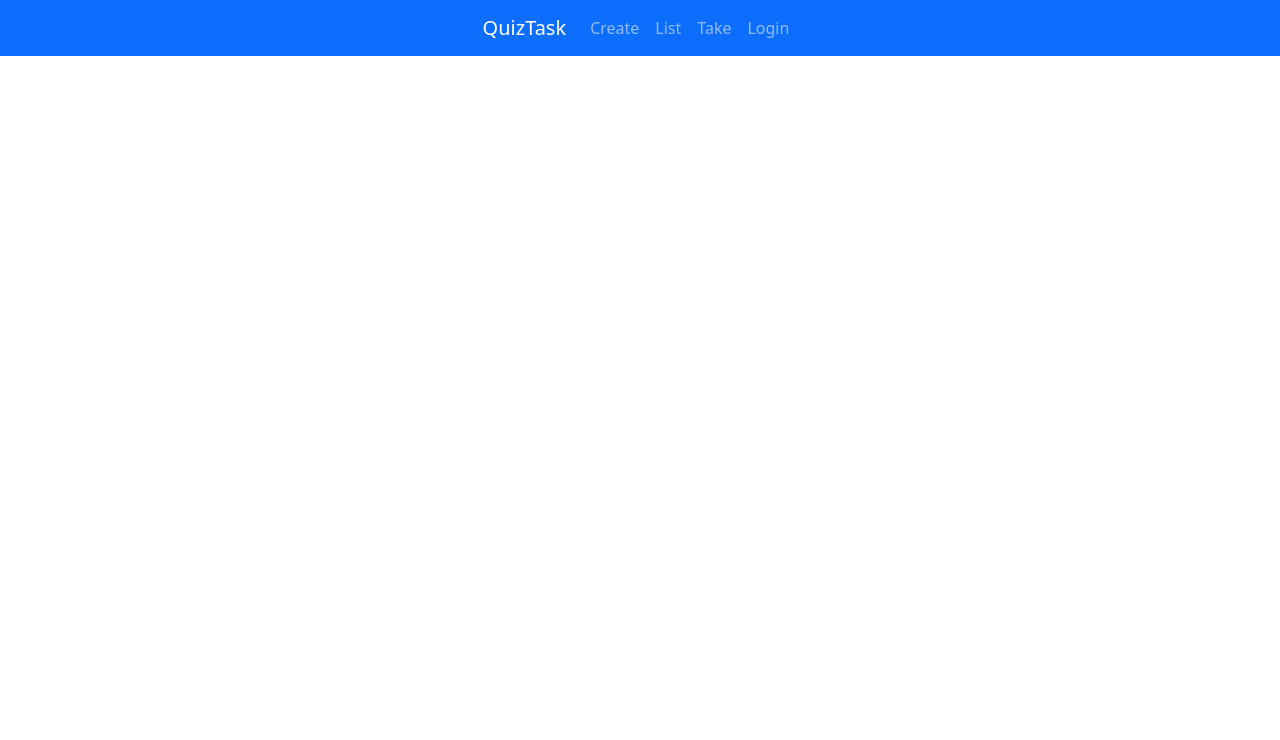
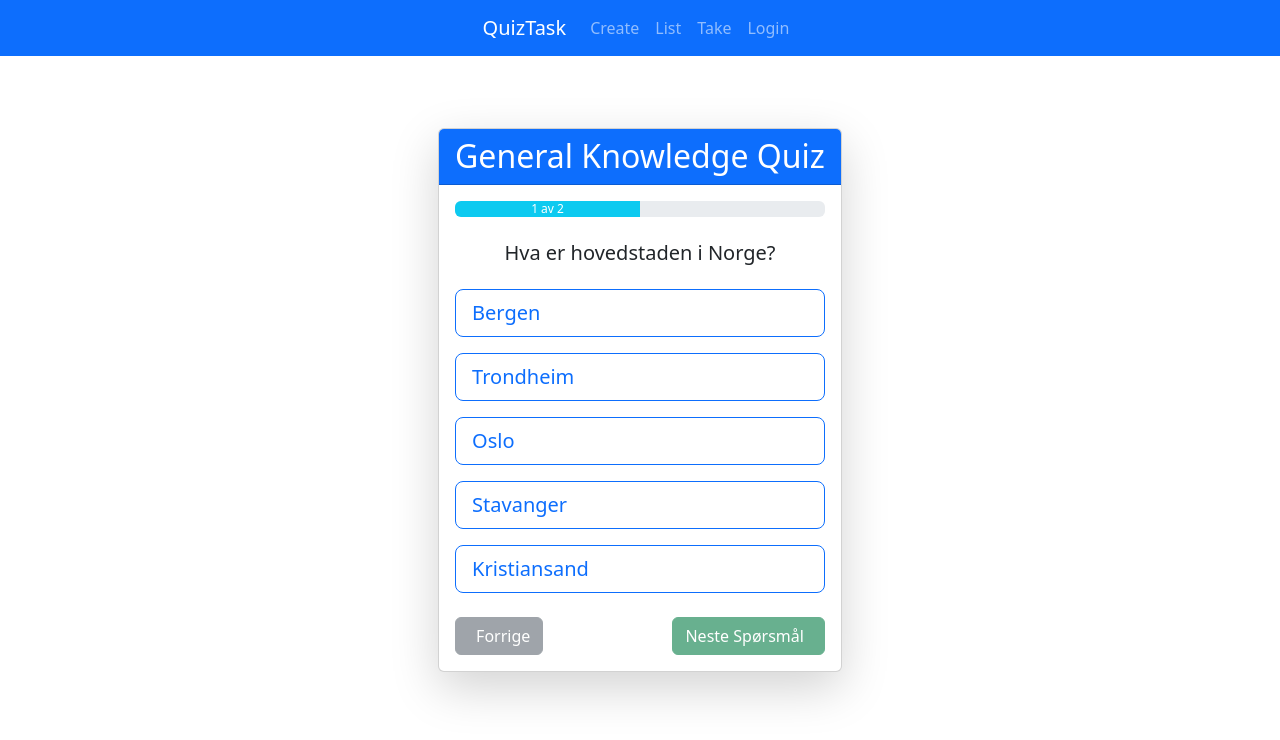
Before and after one commit to cobra4001/Quiz-nettside, a React (Vite) app in the folder QuizApp/: page /QuizTakingPage/1 in a window 1280 px wide. Shown: the top 740 px of the page. Built offline with nearby package versions, Linux system fonts and the light colour scheme; no server answers.

Commit message:
fungerende mere dynamisk front end, (hardcoded quizzer skal erstattes med API kalds til database)

```diff
--- a/QuizApp/src/App.tsx
+++ b/QuizApp/src/App.tsx
@@ -1,4 +1,4 @@
-import { BrowserRouter as Router, Routes, Route } from 'react-router-dom'
+import { BrowserRouter as Router, Routes, Route, Link } from 'react-router-dom'
 import React, {} from 'react'
 import { Container } from 'react-bootstrap'
 import NavBar from './shared/NavBar'
@@ -12,6 +12,8 @@ import './App.css'
 
 const App: React.FC = () => {
 
+
+
   return (
     <>
     <NavBar />
@@ -21,7 +23,7 @@ const App: React.FC = () => {
             <Route path="/LoginPage" element={<LoginPage />} />
             <Route path="/HomePage" element={<HomePage />} />
             <Route path="/QuizList" element={<QuizList />} />
-            <Route path="/QuizTakingPage" element={<QuizTakingPage />} />
+            <Route path="/QuizTakingPage/:quizId" element={<QuizTakingPage />}  />
             <Route path="/quizcreate" element={<QuizCreationPage />} />
             <Route path="/CreateUser" element={<UserCreationPage />} />
           </Routes>
--- a/QuizApp/src/pages/quiz/QuizData.ts
+++ b/QuizApp/src/pages/quiz/QuizData.ts
@@ -4,123 +4,73 @@ export const AllQuizzes: IQuiz[] = [
     {
         id: 1,
         title: "General Knowledge Quiz",
-        description: "Test your fundamental knowledge of the world.",
+        description: "Test din allmennkunnskap med dette settet av spørsmål.",
         questions: [
             {
-                id: 1,
-                questionText: "What is the capital of France?",
+                id: 101,
+                questionText: "Hva er hovedstaden i Norge?",
+                answerOptions: [
+                    { id: 1, text: "Bergen" },
+                    { id: 2, text: "Trondheim" },
+                    { id: 3, text: "Oslo" },
+                    { id: 4, text: "Stavanger" },
+                    { id: 5, text: "Kristiansand" }, // Det femte alternativet du la til
+                ],
+                correctOptionId: 3,
                 points: 10,
-                answerOptions: [
-                    { id: 1, text: "Berlin", isCorrect: false },
-                    { id: 2, text: "Madrid", isCorrect: false },
-                    { id: 3, text: "Paris", isCorrect: true },
-                    { id: 4, text: "Rome", isCorrect: false },
-                ],
             },
             {
-                id: 2,
-                questionText: "Which planet is known as the Red Planet?",
-                points: 15,
+                id: 102,
+                questionText: "Hvilken planet er kjent som 'Den røde planeten'?",
                 answerOptions: [
-                    { id: 1, text: "Earth", isCorrect: false },
-                    { id: 2, text: "Mars", isCorrect: true },
-                    { id: 3, text: "Jupiter", isCorrect: false },
-                    { id: 4, text: "Saturn", isCorrect: false },
+                    { id: 1, text: "Jupiter" },
+                    { id: 2, text: "Mars" },
+                    { id: 3, text: "Venus" },
+                    { id: 4, text: "Saturn" },
                 ],
-            },
-            {
-                id: 3,
-                questionText: "In which year did the Titanic sink?",
-                points: 5,
-                answerOptions: [
-                    { id: 1, text: "1910", isCorrect: false },
-                    { id: 2, text: "1912", isCorrect: true },
-                    { id: 3, text: "1914", isCorrect: false },
-                    { id: 4, text: "1916", isCorrect: false },
-                ],
+                correctOptionId: 2,
+                points: 10,
             },
         ],
     },
     {
         id: 2,
         title: "Programming Fundamentals",
-        description: "A quick test on basic concepts in software development.",
+        description: "En quiz for å teste din grunnleggende forståelse av programmering.",
         questions: [
             {
-                id: 1,
-                questionText: "What does 'OOP' stand for?",
-                points: 10,
+                id: 201,
+                questionText: "Hvilket språk brukes primært for webutvikling på klientsiden?",
                 answerOptions: [
-                    { id: 1, text: "Object-Oriented Programming", isCorrect: true },
-                    { id: 2, text: "Optimal Output Protocol", isCorrect: false },
-                    { id: 3, text: "Online Order Placement", isCorrect: false },
+                    { id: 1, text: "Python" },
+                    { id: 2, text: "Java" },
+                    { id: 3, text: "JavaScript" },
+                    { id: 4, text: "C#" },
                 ],
+                correctOptionId: 3,
+                points: 15,
             },
             {
-                id: 2,
-                questionText: "Which language runs in a web browser?",
-                points: 10,
+                id: 202,
+                questionText: "Hva står akronymet 'API' for?",
                 answerOptions: [
-                    { id: 1, text: "Python", isCorrect: false },
-                    { id: 2, text: "Java", isCorrect: false },
-                    { id: 3, text: "JavaScript", isCorrect: true },
+                    { id: 1, text: "Application Programming Instruction" },
+                    { id: 2, text: "Advanced Protocol Interface" },
+                    { id: 3, text: "Application Programming Interface" },
+                    { id: 4, text: "Automated Program Integration" },
                 ],
-            },
-            {
-                id: 3,
-                questionText: "What is the main purpose of a database?",
+                correctOptionId: 3,
                 points: 15,
-                answerOptions: [
-                    { id: 1, text: "Store and retrieve data efficiently", isCorrect: true },
-                    { id: 2, text: "Create user interfaces", isCorrect: false },
-                    { id: 3, text: "Compile source code", isCorrect: false },
-                ],
-            },
-            {
-                id: 4,
-                questionText: "What is a React Hook?",
-                points: 15,
-                answerOptions: [
-                    { id: 1, text: "A lifecycle method", isCorrect: false },
-                    { id: 2, text: "A function that lets you use state and other React features in functional components", isCorrect: true },
-                    { id: 3, text: "A component decorator", isCorrect: false },
-                ],
-            },
-        ],
-    },
-    {
-        id: 3,
-        title: "World Geography Challenge",
-        description: "Do you know your continents and oceans?",
-        questions: [
-            {
-                id: 1,
-                questionText: "Largest country by area?",
-                points: 10,
-                answerOptions: [
-                    { id: 1, text: "Canada", isCorrect: false },
-                    { id: 2, text: "China", isCorrect: false },
-                    { id: 3, text: "Russia", isCorrect: true },
-                    { id: 4, text: "USA", isCorrect: false },
-                ],
-            },
-            {
-                id: 2,
-                questionText: "Highest mountain peak?",
-                points: 10,
-                answerOptions: [
-                    { id: 1, text: "Mount Everest", isCorrect: true },
-                    { id: 2, text: "K2", isCorrect: false },
-                    { id: 3, text: "Mount Fuji", isCorrect: false },
-                ],
             },
         ],
     },
 ];
 
-// Re-eksporterer den første quizen for kompatibilitet med andre komponenter
-export const QuizTestData = AllQuizzes[0];
-
+/**
+ * Hjelpefunksjon for å finne en quiz basert på ID.
+ * @param id Quiz ID.
+ * @returns IQuiz-objektet, eller undefined hvis ikke funnet.
+ */
 export const getQuizById = (id: number): IQuiz | undefined => {
     return AllQuizzes.find(quiz => quiz.id === id);
 };
--- a/QuizApp/src/pages/quiz/QuizTakingPage.tsx
+++ b/QuizApp/src/pages/quiz/QuizTakingPage.tsx
@@ -1,167 +1,171 @@
-import React, { useState } from "react";
-import type { IQuiz, IQuestion } from '../../types/quiz';
-import { QuizTestData } from "./QuizData";
+import React, { useState, useEffect } from "react";
+import type { IQuiz, IQuestion, QuizTakerProps } from '../../types/quiz';
+import { getQuizById} from './QuizData';
 import "bootstrap/dist/css/bootstrap.min.css";
+import { Card, Button, ProgressBar, Alert } from 'react-bootstrap';
+import { useParams, useNavigate } from 'react-router-dom';
+/**
+ * QuizTaker-komponenten viser spørsmålene for en valgt quiz og håndterer spilllogikken.
+ */
+const QuizTaker: React.FC<QuizTakerProps> = () => {
+   const { quizId } = useParams<{ quizId: string }>();
+    const navigate = useNavigate();
+
+    const [currentQuiz, setCurrentQuiz] = useState<IQuiz | undefined>(undefined);
+    const [currentQuestionIndex, setCurrentQuestionIndex] = useState(0);
+    const [userAnswers, setUserAnswers] = useState<{ [key: number]: number }>({}); // {questionId: selectedOptionId}
+    const [showResults, setShowResults] = useState(false);
+
+    // Laster quiz-data ved oppstart basert på URL-parameter
+    useEffect(() => {
+        if (quizId) {
+            const id = parseInt(quizId, 10);
+            const quizData = getQuizById(id);
+            setCurrentQuiz(quizData);
+        }
+    }, [quizId]);
+
+    // Håndterer feil hvis quiz ikke finnes
+    if (!currentQuiz) {
+        return (
+            <Alert variant="danger" className="mt-5 text-center">
+                <Alert.Heading>Oops! Quiz ikke funnet.</Alert.Heading>
+                <p>Kunne ikke laste quiz med ID: {quizId}.</p>
+                <Button variant="danger" onClick={() => navigate('/QuizList')}>Tilbake til listen</Button>
+            </Alert>
+        );
+    }
+
+    const totalQuestions = currentQuiz.questions.length;
+    const currentQuestion: IQuestion = currentQuiz.questions[currentQuestionIndex];
 
 
-const QuizTaker: React.FC = () => {
-    // Bruker InitialQuizData til å sette opp quiz-tilstanden
-    const [quizData] = useState<IQuiz>(QuizTestData);
-    const questions: IQuestion[] = quizData.questions;
-
-    // Tilstand for quiz-progresjon
-    const [currentQuestionIndex, setCurrentQuestionIndex] = useState<number>(0);
-    const [score, setScore] = useState<number>(0);
-    const [showResult, setShowResult] = useState<boolean>(false);
-
-    // Tilstand for det valgte svaret på gjeldende spørsmål
-    const [selectedAnswerId, setSelectedAnswerId] = useState<number | null>(null);
-
-    /**
-     * Setter det valgte svaret når brukeren klikker på et alternativ.
-     * @param optionId ID-en til det valgte svaralternativet.
-     */
-    const handleAnswerOptionClick = (optionId: number) => {
-        setSelectedAnswerId(optionId);
+    const handleAnswerSelect = (optionId: number) => {
+        setUserAnswers({
+            ...userAnswers,
+            [currentQuestion.id]: optionId,
+        });
     };
 
-    /**
-     * Behandler innsending av svar: sjekker korrekthet, oppdaterer poengsum
-     * og navigerer til neste spørsmål eller resultatskjermen.
-     */
-    const handleSubmit = () => {
-        if (selectedAnswerId === null) return;
-
-        const currentQuestion = questions[currentQuestionIndex];
-        const selectedOption = currentQuestion.answerOptions.find(opt => opt.id === selectedAnswerId);
-
-        // Sjekker om svaret er korrekt og legger til poeng
-        if (selectedOption && selectedOption.isCorrect) {
-            setScore(prevScore => prevScore + currentQuestion.points);
-        }
-
-        const nextQuestionIndex = currentQuestionIndex + 1;
-
-        if (nextQuestionIndex < questions.length) {
-            // Gå til neste spørsmål
-            setCurrentQuestionIndex(nextQuestionIndex);
-            setSelectedAnswerId(null); // Tilbakestill valgt svar
+    const handleNext = () => {
+        if (currentQuestionIndex < totalQuestions - 1) {
+            setCurrentQuestionIndex(currentQuestionIndex + 1);
         } else {
-            // Quizen er fullført
-            setShowResult(true);
+            setShowResults(true);
         }
     };
 
-    /**
-     * Tilbakestiller alle tilstander for å starte quizen på nytt.
-     */
-    const handleRestartQuiz = () => {
-        setCurrentQuestionIndex(0);
-        setScore(0);
-        setShowResult(false);
-        setSelectedAnswerId(null);
+    const handlePrevious = () => {
+        if (currentQuestionIndex > 0) {
+            setCurrentQuestionIndex(currentQuestionIndex - 1);
+        }
     };
 
-    // Beregner totalt antall poeng
-    const totalPoints = questions.reduce((total, q) => total + q.points, 0);
-    // Beregner fremdriftslinjens bredde
-    const progressWidth = ((currentQuestionIndex + 1) / questions.length) * 100;
+    const calculateScore = () => {
+        let score = 0;
+        currentQuiz.questions.forEach(question => {
+            if (userAnswers[question.id] === question.correctOptionId) {
+                score += question.points;
+            }
+        });
+        return score;
+    };
 
-    // Sikrer at vi ikke prøver å aksessére et spørsmål som ikke eksisterer (kun relevant ved initialisering)
-    const currentQuestion = questions[currentQuestionIndex];
+    const calculateTotalPoints = () => {
+        return currentQuiz.questions.reduce((sum, q) => sum + q.points, 0);
+    };
 
-    return (
-         <div className="d-flex justify-content-center align-items-center min-vh-100 p-3">
-            {/* Bootstrap: card for innholdsboksen, shadow-lg for skygge, p-5 for polstring, max-width for responsiv begrensning */}
-            <div className="card shadow-lg p-4 p-md-5 w-100" style={{ maxWidth: "550px", borderRadius: "1rem" }}>
-                <h1 className="text-center fw-bold fs-3 text-dark mb-5">
-                    {quizData.title}
-                </h1>
+    const progress = ((currentQuestionIndex + 1) / totalQuestions) * 100;
 
-                {!showResult && currentQuestion ? (
+    const renderQuestion = () => (
         <>
-                        {/* Fremdriftslinje (Progress Bar) */}
-                        <div className="progress mb-4" style={{ height: "10px" }}>
-                            <div
-                                className="progress-bar bg-success"
-                                role="progressbar"
-                                style={{ width: `${progressWidth}%` }}
-                                aria-valuenow={progressWidth}
-                                aria-valuemin={0}
-                                aria-valuemax={100}
-                            ></div>
-                        </div>
+            <ProgressBar
+                now={progress}
+                label={`${currentQuestionIndex + 1} av ${totalQuestions}`}
+                className="mb-4"
+                variant="info"
+            />
+            <Card.Title className="h5 mb-4">{currentQuestion.questionText}</Card.Title>
 
-                        {/* Spørsmålsnummer og Poeng */}
-                        <div className="d-flex justify-content-between text-muted small mb-4">
-                            <span>
-                                Spørsmål {currentQuestionIndex + 1} av {questions.length}
-                            </span>
-                            <span className="fw-semibold text-dark">Poeng: {currentQuestion.points}</span>
-                        </div>
-
-                        {/* Spørsmålstekst */}
-                        <h4 className="fs-5 fw-semibold mb-4 text-dark">
-                            {currentQuestion.questionText}
-                        </h4>
-
-                        {/* Svaralternativer (Row for grid) */}
-                        <div className="row g-3">
-                            {currentQuestion.answerOptions.map((option) => (
-                                // Bruker col-12 for full bredde på mobil, og col-md-6 på større skjermer
-                                <div className="col-12 col-md-6" key={option.id}>
-                                    <button
-                                        onClick={() => handleAnswerOptionClick(option.id)}
-                                        className={`btn w-100 py-3 shadow-sm rounded-3 fw-medium transition ${
-                                            selectedAnswerId === option.id
-                                                ? "btn-primary active"
-                                                : "btn-outline-secondary"
-                                            }`}
-                                        style={{ transition: "all 0.2s" }}
+            <div className="d-grid gap-3">
+                {currentQuestion.answerOptions.map(option => (
+                    <Button
+                        key={option.id}
+                        variant={userAnswers[currentQuestion.id] === option.id ? 'primary' : 'outline-primary'}
+                        size="lg"
+                        onClick={() => handleAnswerSelect(option.id)}
+                        className="text-start"
                     >
                         {option.text}
-                                    </button>
-                                </div>
+                    </Button>
                 ))}
             </div>
 
-                        {/* Innsendingsknapp */}
-                        <div className="text-center mt-5">
-                            <button
-                                onClick={handleSubmit}
-                                disabled={selectedAnswerId === null}
-                                className={`btn btn-lg px-5 fw-bold rounded-pill transition ${
-                                    selectedAnswerId === null
-                                        ? "btn-secondary disabled"
-                                        : "btn-success shadow-success"
-                                }`}
+            <div className="d-flex justify-content-between mt-4">
+                <Button
+                    variant="secondary"
+                    onClick={handlePrevious}
+                    disabled={currentQuestionIndex === 0}
                 >
-                                Send svar
-                            </button>
+                    <i className="bi bi-arrow-left me-2"></i> Forrige
+                </Button>
+                <Button
+                    variant="success"
+                    onClick={handleNext}
+                    disabled={userAnswers[currentQuestion.id] === undefined} // Krever svar før neste
+                >
+                    {currentQuestionIndex === totalQuestions - 1 ? 'Fullfør Quiz' : 'Neste Spørsmål'}
+                    <i className="bi bi-arrow-right ms-2"></i>
+                </Button>
             </div>
         </>
-                ) : (
-                    /* Resultatvisning */
+    );
+
+    const renderResults = () => {
+        const finalScore = calculateScore();
+        const totalPoints = calculateTotalPoints();
+        const scorePercentage = (finalScore / totalPoints) * 100;
+
+        return (
             <div className="text-center p-4">
-                        <h2 className="fw-bold text-success display-5 mb-3">Quiz Fullført!</h2>
-                        <p className="fs-5 text-secondary mb-4">
-                            Du fikk <span className="fw-bolder text-success">{score}</span> ut av totalt <span className="fw-bolder">{totalPoints}</span> poeng.
-                        </p>
-                        <button
-                            onClick={handleRestartQuiz}
-                            className="btn btn-primary btn-lg px-5 fw-bold rounded-pill shadow-primary"
+                <h2 className="display-4 text-success mb-4">Quiz Fullført!</h2>
+                <Alert variant={scorePercentage >= 50 ? 'success' : 'warning'}>
+                    <p className="lead mb-1">Din score:</p>
+                    <h3 className="fw-bold">{finalScore} av {totalPoints} poeng</h3>
+                    <p className="h5">({scorePercentage.toFixed(1)}%)</p>
+                </Alert>
+                <Button
+                    variant="primary"
+                    className="mt-3 me-2"
+                    onClick={() => {
+                        setCurrentQuestionIndex(0);
+                        setUserAnswers({});
+                        setShowResults(false);
+                    }}
                 >
-                            Take the quiz again
-                        </button>
-                        <button
-                            className="btn btn-secondary btn-lg px-5 fw-bold rounded-pill shadow-secondary mt-3"
-                            onClick={() => window.location.href = '/homepage'} // Ændre til QUIZ LIST PAGE NÅR DEN ER KLAR
+                    Ta Quizen Igjen
+                </Button>
+                <Button
+                    variant="secondary"
+                    className="mt-3"
+                    onClick={() => navigate('/QuizList')} // Går tilbake til listen
                 >
-                            go to Quiz List
-                        </button>
+                    <i className="bi bi-list-task me-2"></i> Tilbake til Quiz-listen
+                </Button>
             </div>
-                )}
-            </div>
+        );
+    };
+
+    return (
+        <div className="py-5">
+            <Card className="shadow-lg mx-auto" style={{ maxWidth: '700px' }}>
+                <Card.Header className="bg-primary text-white text-center">
+                    <h2 className="mb-0">{currentQuiz.title}</h2>
+                </Card.Header>
+                <Card.Body>
+                    {showResults ? renderResults() : renderQuestion()}
+                </Card.Body>
+            </Card>
         </div>
     );
 };
```
Also changed, not shown: QuizApp/src/pages/quiz/QuizList.tsx (+19 -7 lines), QuizApp/src/types/quiz.tsx (+12 -1 lines). Lines whose indentation alone changed are shown as unchanged.
